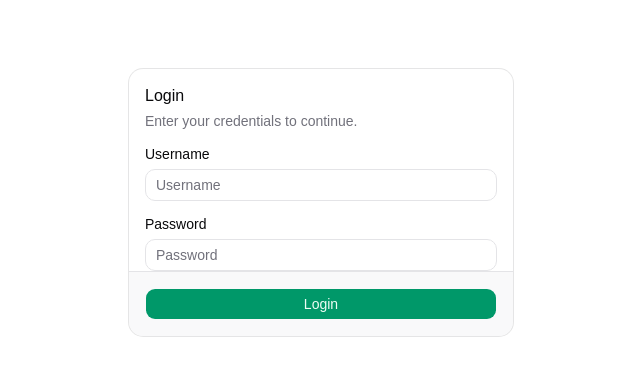
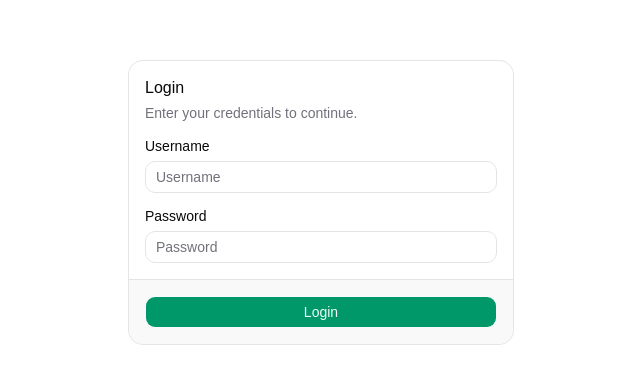
Before and after one commit to aneuhold/workout, a SvelteKit app: page / in a window 1280 px wide. Shown: the part 198-582 px from the top of the page, without its empty margins (319-959 px from the left). Built offline with nearby package versions, Linux system fonts and the light colour scheme.

Commit message:
Fix login component styling

```diff
--- a/src/components/Login/Login.svelte
+++ b/src/components/Login/Login.svelte
@@ -76,13 +76,12 @@
   }
 </script>
 
-<div class="flex min-h-screen items-center justify-center p-4">
+<form class="flex min-h-screen items-center justify-center p-4" onsubmit={handleSubmit}>
   <Card class="w-full max-w-sm">
     <CardHeader>
       <CardTitle>Login</CardTitle>
       <CardDescription>Enter your credentials to continue.</CardDescription>
     </CardHeader>
-    <form onsubmit={handleSubmit}>
     <CardContent class="flex flex-col gap-4">
       <div class="flex flex-col gap-2">
         <Label for="username">Username</Label>
@@ -127,6 +126,5 @@
         {/if}
       </Button>
     </CardFooter>
+  </Card>
 </form>
-  </Card>
-</div>
```
Lines whose indentation alone changed are shown as unchanged.
